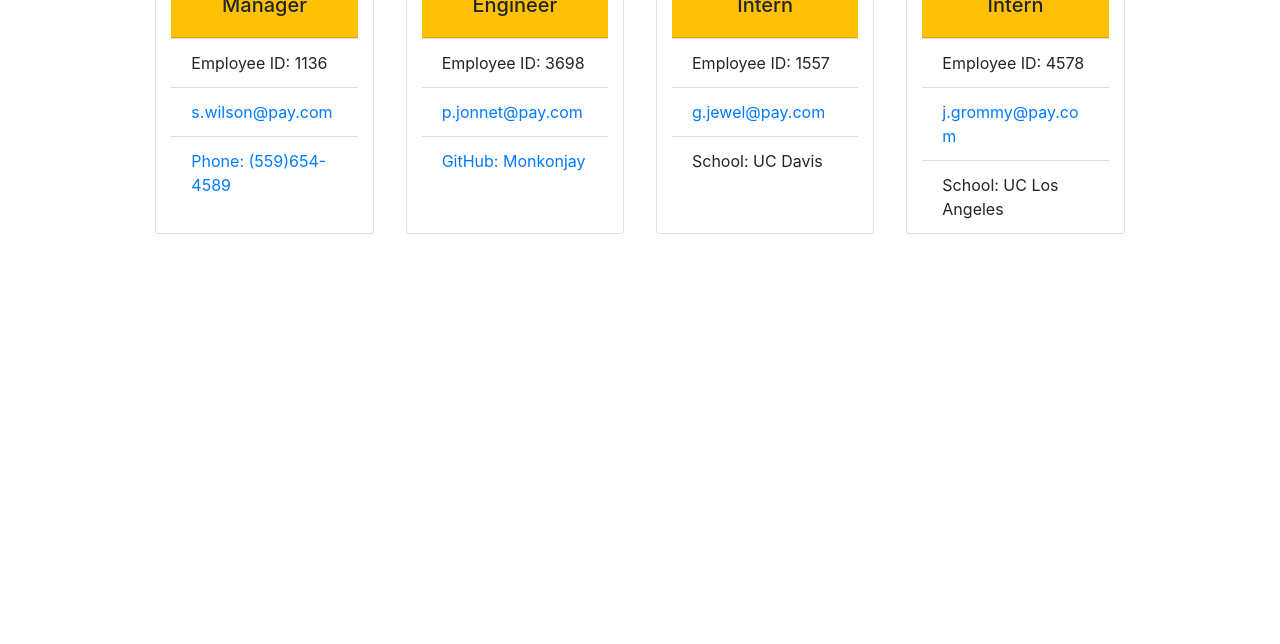
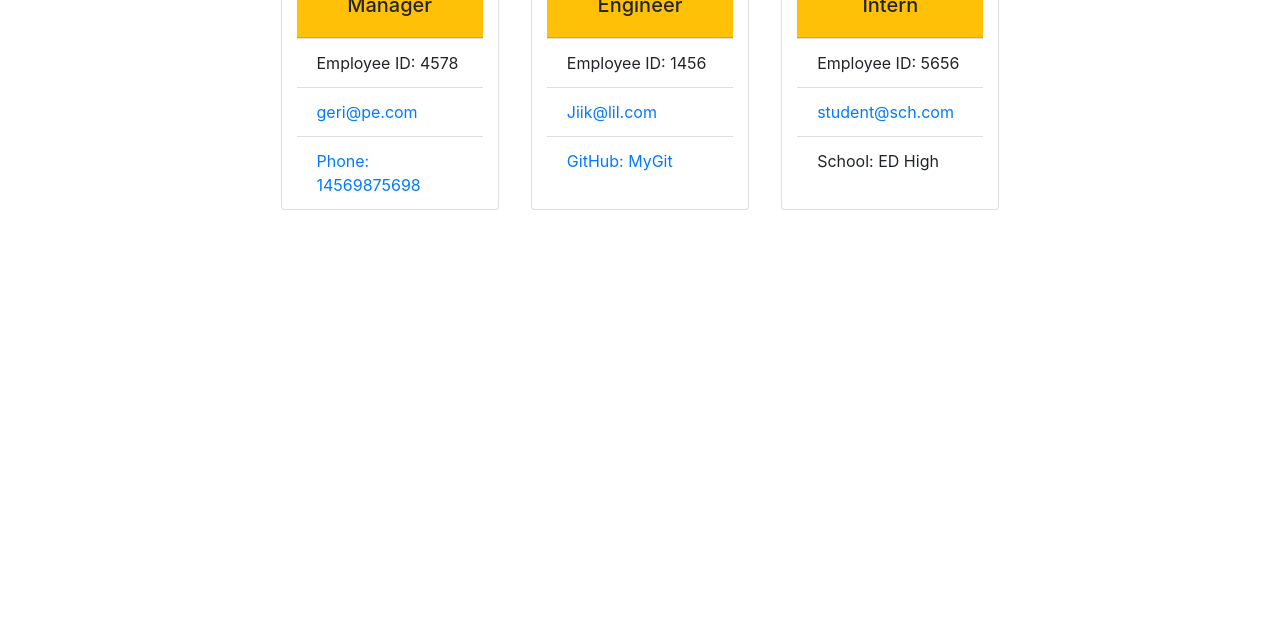
Before and after one commit to Monkonjay/Team-Profile-Generator, a website: page dist/index.html in a window 1280 px wide. Shown: the part 156-800 px from the top of the page. Drawn offline with nearby package versions, Linux system fonts and the light colour scheme.

```diff
--- a/dist/index.html
+++ b/dist/index.html
@@ -19,71 +19,55 @@
 
                 <div class="row justify-content-center"><div class="card col-2 m-3">
                     <div class="card-header employee text-center bg-warning">
-                        <h4>S Wilson</h4>
+                        <h4>Gerimo</h4>
                         <h5>Manager</h5>
                     </div>
                     <ul class="list-group list-group-flush">
-                        <li class="list-group-item">Employee ID: 1136</li>
+                        <li class="list-group-item">Employee ID: 4578</li>
                         <li class="list-group-item">
-                            <a href='mailto:s.wilson@pay.com'>
-                                s.wilson@pay.com
+                            <a href='mailto:geri@pe.com'>
+                                geri@pe.com
                             </a>
                         </li>
                         <li class="list-group-item">
-                            <a href='phone:(559)654-4589'>
-                                Phone: (559)654-4589
+                            <a href='phone:14569875698'>
+                                Phone: 14569875698
                             </a>
                         </li>
                     </ul>
                 </div><div class="card col-2 m-3">
                     <div class="card-header employee text-center bg-warning">
-                        <h4>P Jonnet</h4>
+                        <h4>Jeiink</h4>
                         <h5>Engineer</h5>
                     </div>
                     <ul class="list-group list-group-flush">
-                        <li class="list-group-item">Employee ID: 3698</li>
+                        <li class="list-group-item">Employee ID: 1456</li>
                         <li class="list-group-item">
-                            <a href='mailto:p.jonnet@pay.com'>
-                                p.jonnet@pay.com
+                            <a href='mailto:Jiik@lil.com'>
+                                Jiik@lil.com
                             </a>
                         </li>
                         <li class="list-group-item">
-                            <a href='https://github.com/Monkonjay' target='_blank'>
-                                GitHub: Monkonjay
+                            <a href='https://github.com/MyGit' target='_blank'>
+                                GitHub: MyGit
                             </a>
 
                         </li>
                     </ul>
                 </div><div class="card col-2 m-3">
                     <div class="card-header employee text-center bg-warning">
-                        <h4>G Jewel</h4>
+                        <h4>Student</h4>
                         <h5>Intern</h5>
                     </div>
                     <ul class="list-group list-group-flush">
-                        <li class="list-group-item">Employee ID: 1557</li>
+                        <li class="list-group-item">Employee ID: 5656</li>
                         <li class="list-group-item">
-                            <a href='mailto:g.jewel@pay.com'>
-                                g.jewel@pay.com
+                            <a href='mailto:student@sch.com'>
+                                student@sch.com
                             </a>
                         </li>
                         <li class="list-group-item">
-                                School: UC Davis
-                        </li>
-                    </ul>
-                </div><div class="card col-2 m-3">
-                    <div class="card-header employee text-center bg-warning">
-                        <h4>J Grommy</h4>
-                        <h5>Intern</h5>
-                    </div>
-                    <ul class="list-group list-group-flush">
-                        <li class="list-group-item">Employee ID: 4578</li>
-                        <li class="list-group-item">
-                            <a href='mailto:j.grommy@pay.com'>
-                                j.grommy@pay.com
-                            </a>
-                        </li>
-                        <li class="list-group-item">
-                                School: UC Los Angeles
+                                School: ED High
                         </li>
                     </ul>
                 </div></div>
```
Also changed, not shown: README.md.
